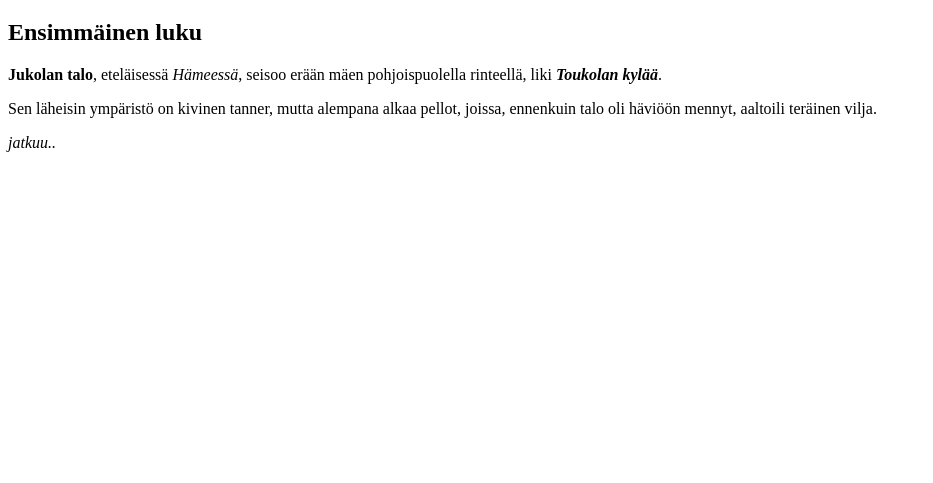
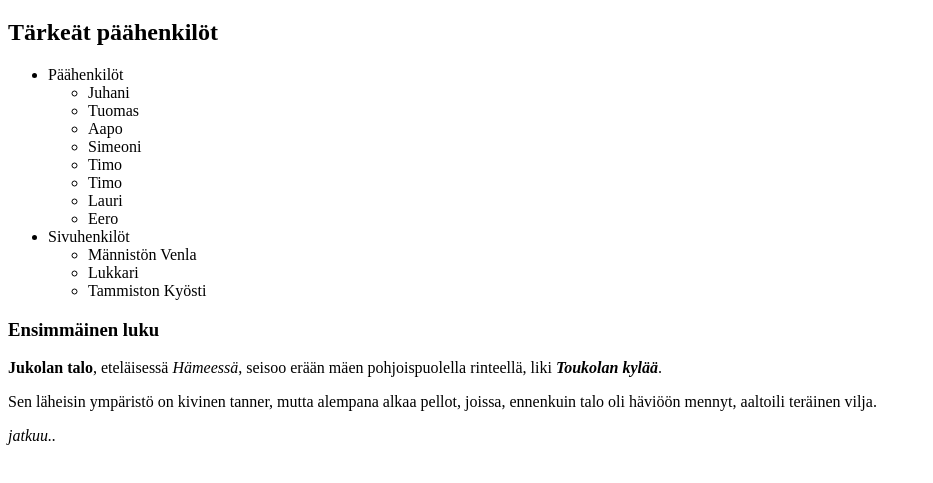
Before and after one commit to jarousu/Lapio-website, a plain HTML site: page index.html in a window 1280 px wide. Shown: the part 61-544 px from the top of the page, without its empty margins (0-933 px from the left). Drawn offline with Linux system fonts and the light colour scheme.

Commit message:
Osa 3. Neljäs tehtävä

```diff
--- a/index.html
+++ b/index.html
@@ -8,11 +8,37 @@
 
 <body>
   <!--Tee tehtävät tänne-->
-<h1>Seitsemän veljestä </h1>
-<h2>Ensimmäinen luku </h2>
-<p><strong>Jukolan talo</strong>, eteläisessä <em>Hämeessä</em>, seisoo erään mäen pohjoispuolella rinteellä, liki <strong><em>Toukolan kylää</em></strong>.</p>
-<p>Sen läheisin ympäristö on kivinen tanner, mutta alempana alkaa pellot, joissa, ennenkuin talo oli häviöön mennyt, aaltoili teräinen vilja.</p>
-<em>jatkuu.. </em>
+  <h1>Seitsemän veljestä </h1>
+    <h2>Tärkeät päähenkilöt</h2>
+    <ul>
+      <li>Päähenkilöt</li>
+      <ul>
+        <li>Juhani</li>
+        <li>Tuomas</li>
+        <li>Aapo</li>
+        <li>Simeoni</li>
+        <li>Timo</li>
+        <li>Timo</li>
+        <li>Lauri</li>
+        <li>Eero</li>
+      </ul>
+      <li>Sivuhenkilöt</li>
+      <ul>
+        <li>Männistön Venla</li>
+        <li>Lukkari</li>
+        <li>Tammiston Kyösti</li>
+      </ul>
+    </ul>
+      <h3>Ensimmäinen luku </h3>
+        <p>
+          <strong>Jukolan talo</strong>, eteläisessä <em>Hämeessä</em>, seisoo erään mäen pohjoispuolella rinteellä, liki <strong><em>Toukolan kylää</em></strong>.
+        </p>
+        <p>
+          Sen läheisin ympäristö on kivinen tanner, mutta alempana alkaa pellot, joissa, ennenkuin talo oli häviöön mennyt, aaltoili teräinen vilja.
+        </p>
+        <p>
+          <em>jatkuu.. </em>
+        </p>
 </body>
 
 </html>
```
